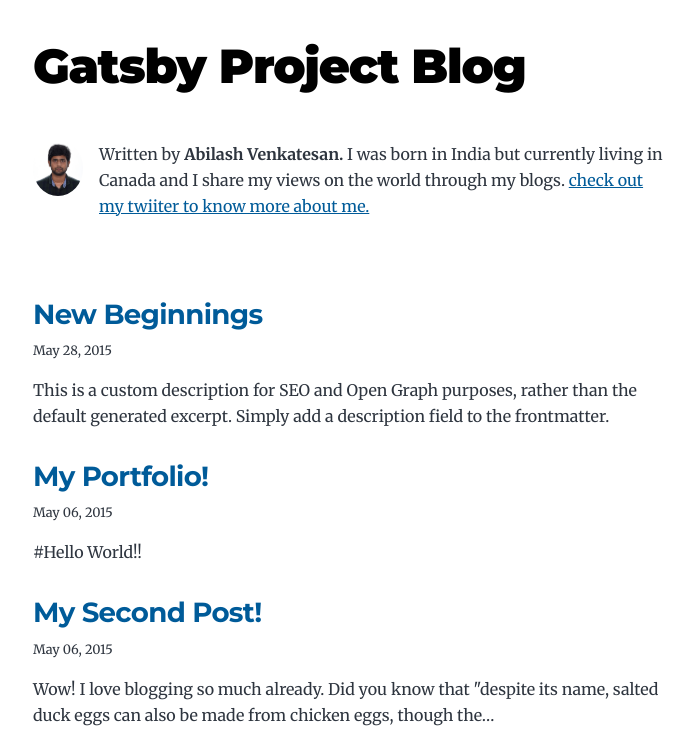
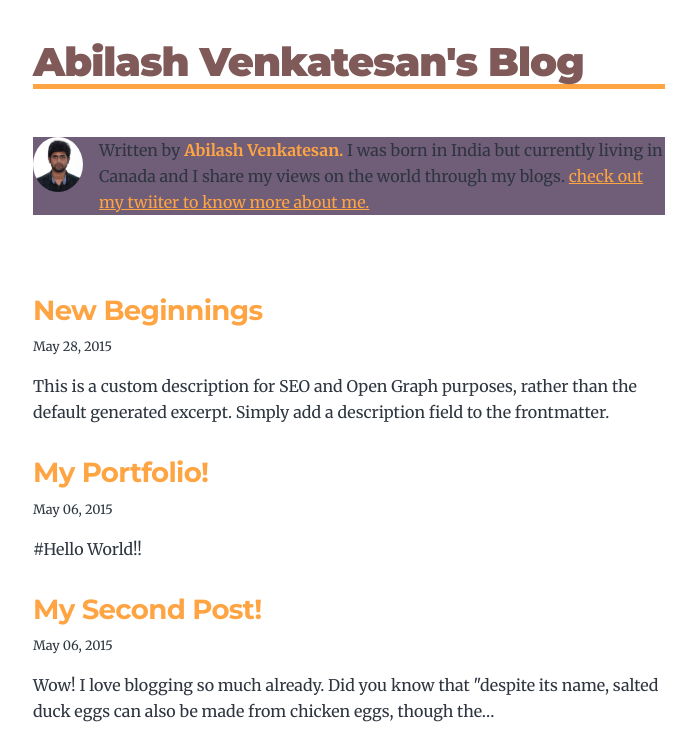
Before and after one commit to AbilashVenkatesan/Gatsby-Project, a Gatsby site: page / in a window 1280 px wide. Shown: the top 751 px of the page, without its empty margins (291-987 px from the left). Built offline with nearby package versions, Linux system fonts and the light colour scheme; Gatsby itself is replaced by a stand-in of ours.

Commit message:
bio, header design and overall color scheme changes

```diff
--- a/gatsby-config.js
+++ b/gatsby-config.js
@@ -1,6 +1,6 @@
 module.exports = {
   siteMetadata: {
-    title: `Gatsby Project Blog`,
+    title: `Abilash Venkatesan's Blog`,
     author: {
       name: `Abilash Venkatesan.`,
       summary: `I was born in India but currently living in Canada and I share my views on the world through my blogs.`,
--- a/src/components/bio.js
+++ b/src/components/bio.js
@@ -31,7 +31,7 @@
   const social = data.site.siteMetadata?.social
 
   return (
-    <div className="bio">
+    <div className="bio" style={{backgroundColor: '#705E78'}}>
       <StaticImage
         className="bio-avatar"
         layout="fixed"
@@ -44,7 +44,7 @@
       />
       {author?.name && (
         <p>
-          Written by <strong>{author.name}</strong> {author?.summary || null}
+          Written by <strong style={{color: '#FEA443'}}>{author.name}</strong> {author?.summary || null}
           {` `}
           <a href={`https://twitter.com/${social?.twitter || ``}`}>
             check out my twiiter to know more about me.
--- a/src/style.css
+++ b/src/style.css
@@ -54,12 +54,12 @@
   --fontSize-5: 2.074rem;
   --fontSize-6: 2.488rem;
   --fontSize-7: 2.986rem;
-  --color-primary: #005b99;
+  --color-primary: #FEA443;
   --color-text: #2e353f;
   --color-text-light: #4f5969;
-  --color-heading: #1a202c;
-  --color-heading-black: black;
-  --color-accent: #d1dce5;
+  --color-heading: #996E5C;
+  --color-heading-black: #805959;
+  --color-accent: #B3A1A1;
 }
 
 /* HTML elements */
@@ -252,11 +252,13 @@
 
 .global-header {
   margin-bottom: var(--spacing-12);
+  border-bottom: solid #FEA443 5px;
 }
 
 .main-heading {
   font-size: var(--fontSize-7);
   margin: 0;
+  font-size: 40px;
 }
 
 .post-list-item {
```
